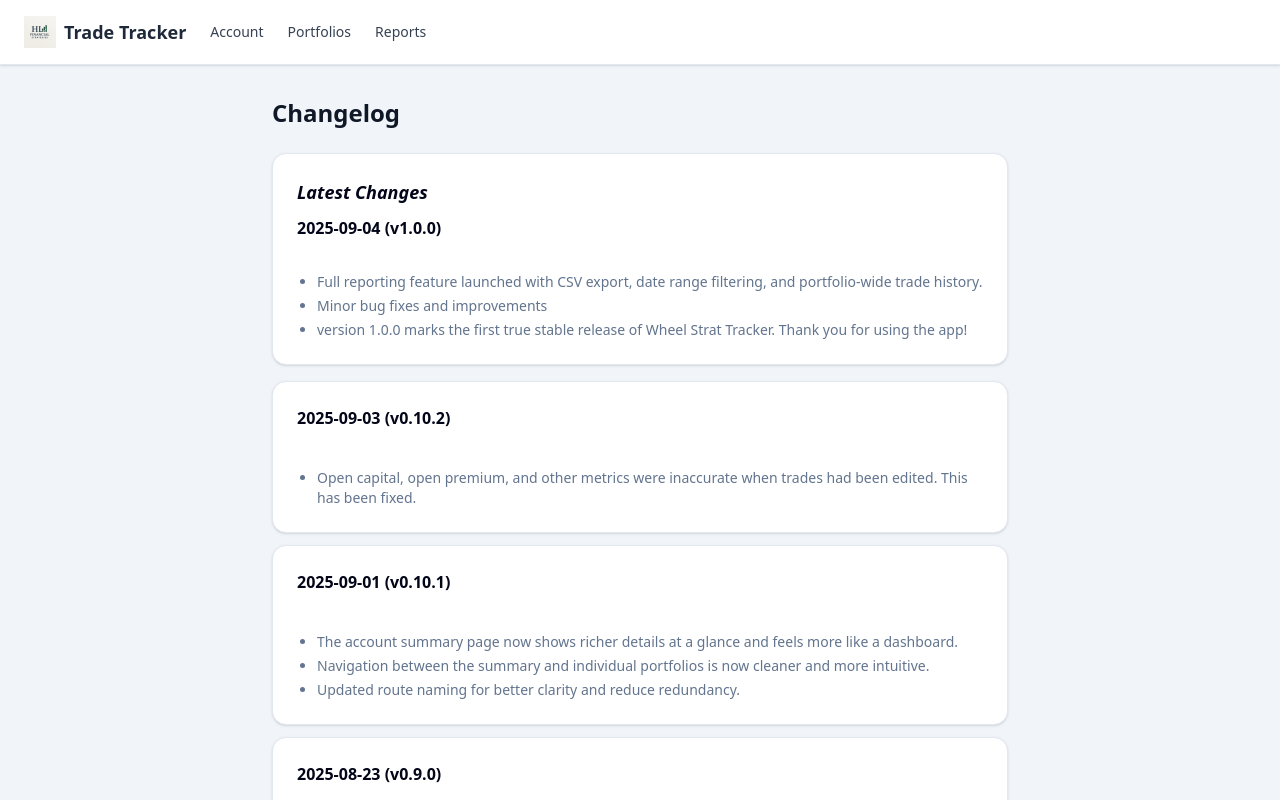
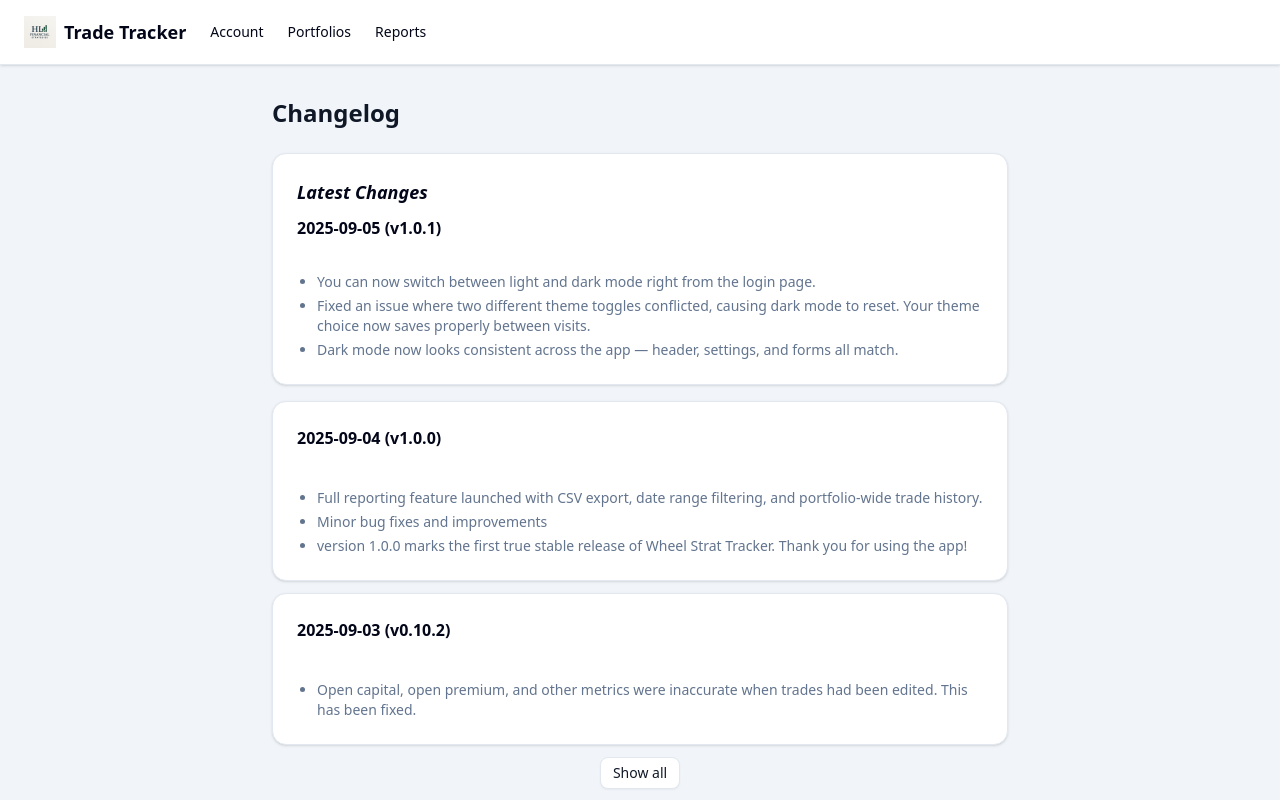
Before and after one commit to boostmx/wheel-strat-tracker, a Next.js app: page /changelog in a window 1280 px wide. Shown: the top 800 px of the page. Built offline with nearby package versions, Linux system fonts and the light colour scheme; no server answers; sample sign-in values are in the browser's storage.

Commit message:
fixes: theme toggling no longer resets on refresh! changelog page updates

```diff
--- a/src/app/changelog/page.tsx
+++ b/src/app/changelog/page.tsx
@@ -13,7 +13,11 @@ export default function ChangelogPage() {
   return (
     <div className="mx-auto max-w-3xl px-4 py-8">
       <h1 className="mb-6 text-2xl font-bold">Changelog</h1>
-      <ChangelogList items={items} />
+      <ChangelogList
+        items={items}
+        initialVisibleCount={3}
+        showToggle={true}
+        />
     </div>
   );
 }
--- a/src/app/login/page.tsx
+++ b/src/app/login/page.tsx
@@ -8,6 +8,7 @@ import { Input } from "@/components/ui/input";
 import { Card, CardContent } from "@/components/ui/card";
 import { toast } from "sonner";
 import { VersionBadge } from "@/components/layout/VersionBadge";
+import { ThemeToggle } from "@/components/theme-toggle";
 
 export default function LoginPage() {
   const router = useRouter();
@@ -38,6 +39,9 @@ export default function LoginPage() {
 
   return (
     <div className="flex flex-col items-center justify-center min-h-screen bg-muted px-4 relative">
+      <div className="absolute top-4 right-4">
+        <ThemeToggle />
+      </div>
       <h1 className="text-2xl font-bold italic mb-6 text-primary">
         Trade Tracker
       </h1>
--- a/src/components/layout/SiteFooter.tsx
+++ b/src/components/layout/SiteFooter.tsx
@@ -61,6 +61,14 @@ export function SiteFooter() {
                   Portfolios
                 </Link>
               </li>
+              <li>
+                <Link
+                  href="/reports"
+                  className="text-muted-foreground hover:text-foreground"
+                >
+                  Reports
+                </Link>
+              </li>
             </ul>
           </div>
 
--- a/src/components/layout/SiteHeader.tsx
+++ b/src/components/layout/SiteHeader.tsx
@@ -14,20 +14,41 @@ import {
   DropdownMenuTrigger,
 } from "@/components/ui/dropdown-menu";
 import { Button } from "@/components/ui/button";
+import { useTheme } from "next-themes";
 
 function ThemeToggle() {
-  const [isDark, setIsDark] = useState(false);
-  useEffect(() => {
-    setIsDark(document.documentElement.classList.contains("dark"));
-  }, []);
+  const { theme, resolvedTheme, setTheme } = useTheme();
+  const [mounted, setMounted] = useState(false);
+
+  useEffect(() => setMounted(true), []);
+  if (!mounted) return null;
+
+  const STORAGE_KEY = "wheeltracker.theme" as const;
+  const current = (theme ?? resolvedTheme) as "light" | "dark" | undefined;
+  const isDark = current === "dark";
+  const nextTheme = isDark ? "light" : "dark";
+
+  function persist(value: "light" | "dark"): void {
+    try {
+      window.localStorage.setItem(STORAGE_KEY, value);
+    } catch {}
+    try {
+      document.cookie = `${STORAGE_KEY}=${value}; Path=/; Max-Age=31536000; SameSite=Lax`;
+    } catch {}
+  }
+
   function toggle() {
-    document.documentElement.classList.toggle("dark");
-    setIsDark((x) => !x);
+    setTheme(nextTheme); // updates <html class> via next-themes
+    persist(nextTheme); // ensure persistence across refresh / SSR
   }
+
   return (
     <button
       onClick={toggle}
       className="text-sm w-full text-left flex items-center gap-2"
+      aria-label={isDark ? "Switch to light mode" : "Switch to dark mode"}
+      aria-pressed={isDark}
+      type="button"
     >
       {isDark ? (
         <>
@@ -55,7 +76,7 @@ export function SiteHeader() {
       .toUpperCase() || "U";
 
   return (
-    <header className="w-full border-b px-6 py-4 flex items-center justify-between bg-white dark:bg-zinc-950 shadow-sm">
+    <header className="w-full border-b border-border px-6 py-4 flex items-center justify-between bg-background shadow-sm">
       {/* Left: logo + desktop nav */}
       <div className="hidden md:flex items-center gap-6">
         <Link href="/summary" className="flex items-center gap-2">
@@ -65,26 +86,26 @@ export function SiteHeader() {
             width={32}
             height={32}
           />
-          <span className="text-lg font-semibold text-gray-800 dark:text-gray-100">
+          <span className="text-lg font-semibold text-foreground">
             Trade Tracker
           </span>
         </Link>
         <nav className="flex items-center gap-6">
           <Link
             href="/summary"
-            className="text-sm text-gray-700 dark:text-gray-200 hover:underline"
+            className="text-sm text-foreground hover:underline"
           >
             Account
           </Link>
           <Link
             href="/portfolios"
-            className="text-sm text-gray-700 dark:text-gray-200 hover:underline"
+            className="text-sm text-foreground hover:underline"
           >
             Portfolios
           </Link>
           <Link
             href="/reports"
-            className="text-sm text-gray-700 dark:text-gray-200 hover:underline"
+            className="text-sm text-foreground hover:underline"
           >
             Reports
           </Link>
@@ -100,7 +121,7 @@ export function SiteHeader() {
             width={28}
             height={28}
           />
-          <span className="text-base font-semibold text-gray-800 dark:text-gray-100">
+          <span className="text-base font-semibold text-foreground">
             Trade Tracker
           </span>
         </Link>
@@ -162,7 +183,7 @@ export function SiteHeader() {
                       <span className="font-medium">
                         {user.firstName} {user.lastName}
                       </span>
-                      <span className="text-xs text-gray-500">
+                      <span className="text-xs text-muted-foreground">
                         @{user.username}
                       </span>
                     </div>
@@ -198,7 +219,7 @@ export function SiteHeader() {
                       {initials}
                     </div>
                   )}
-                  <span className="text-sm text-gray-700 dark:text-gray-200 hidden sm:inline">
+                  <span className="text-sm text-foreground hidden sm:inline">
                     {user.firstName}
                   </span>
                 </Button>
@@ -209,7 +230,7 @@ export function SiteHeader() {
                     <span className="font-medium">
                       {user.firstName} {user.lastName}
                     </span>
-                    <span className="text-xs text-gray-500">
+                    <span className="text-xs text-muted-foreground">
                       @{user.username}
                     </span>
                   </div>
--- /dev/null
+++ b/src/components/layout/ThemeCookieSync.tsx
@@ -0,0 +1,17 @@
+"use client";
+
+import { useEffect } from "react";
+import { useTheme } from "next-themes";
+
+export default function ThemeCookieSync() {
+  const { theme, resolvedTheme } = useTheme();
+  const t = theme ?? resolvedTheme;
+
+  useEffect(() => {
+    if (t === "dark" || t === "light") {
+      document.cookie = `wheeltracker.theme=${t}; Path=/; Max-Age=31536000; SameSite=Lax`;
+    }
+  }, [t]);
+
+  return null;
+}
--- a/src/components/theme-toggle.tsx
+++ b/src/components/theme-toggle.tsx
@@ -4,25 +4,45 @@ import { useEffect, useState } from "react";
 import { useTheme } from "next-themes";
 import { Moon, Sun } from "lucide-react";
 
+const STORAGE_KEY = "wheeltracker.theme" as const; // must match ThemeProvider + layout
+
 export function ThemeToggle() {
-  const { resolvedTheme, setTheme } = useTheme();
+  const { theme, resolvedTheme, setTheme } = useTheme();
   const [mounted, setMounted] = useState(false);
 
   // Avoid SSR hydration mismatch: render only after mount when theme is known
   useEffect(() => setMounted(true), []);
   if (!mounted) return null;
 
-  const isDark = resolvedTheme === "dark";
+  const current = (theme ?? resolvedTheme) as "light" | "dark" | undefined;
+  const isDark = current === "dark";
   const nextTheme = isDark ? "light" : "dark";
+
+  function persist(value: "light" | "dark"): void {
+    // Write to localStorage so pre-hydration script can read it on next load
+    try {
+      window.localStorage.setItem(STORAGE_KEY, value);
+    } catch {}
+    // Mirror to cookie for optional SSR/middleware usage
+    try {
+      document.cookie = `${STORAGE_KEY}=${value}; Path=/; Max-Age=31536000; SameSite=Lax`;
+    } catch {}
+  }
+
+  function handleClick() {
+    setTheme(nextTheme); // updates <html class> via next-themes
+    persist(nextTheme); // guarantee persistence across refreshes
+  }
 
   return (
     <button
-      onClick={() => setTheme(nextTheme)}
+      onClick={handleClick}
       className="p-2 rounded-md bg-gray-100 dark:bg-gray-800 hover:bg-gray-200 dark:hover:bg-gray-700"
-      aria-label="Toggle theme"
+      aria-label={isDark ? "Switch to light mode" : "Switch to dark mode"}
       aria-pressed={isDark}
       title={`Switch to ${nextTheme} mode`}
       type="button"
+      data-component-source="src/components/theme-toggle.tsx"
     >
       {isDark ? (
         <Sun className="h-5 w-5 text-yellow-400" />
--- a/src/data/changelog.ts
+++ b/src/data/changelog.ts
@@ -5,6 +5,15 @@ export interface ChangelogEntry {
 }
 
 export const changelog: ChangelogEntry[] = [
+  {
+    date: "2025-09-05",
+    version: "v1.0.1",
+    highlights: [
+      "You can now switch between light and dark mode right from the login page.",
+      "Fixed an issue where two different theme toggles conflicted, causing dark mode to reset. Your theme choice now saves properly between visits.",
+      "Dark mode now looks consistent across the app — header, settings, and forms all match.",
+    ],
+  },
   {
     date: "2025-09-04",
     version: "v1.0.0",
--- a/src/features/changelog/components/ChangelogList.tsx
+++ b/src/features/changelog/components/ChangelogList.tsx
@@ -4,13 +4,18 @@
 import { ChangelogEntry } from "@/data/changelog";
 import { Card, CardHeader, CardTitle, CardContent } from "@/components/ui/card";
 import { cn } from "@/lib/utils"; // optional; remove if you don't use cn()
+import { useState } from "react";
+import { Button } from "@/components/ui/button";
 
 interface Props {
   items: ChangelogEntry[];
   className?: string;
+  initialVisibleCount?: number; // total entries (including Latest) to show before collapsing
+  showToggle?: boolean; // allow hiding the toggle entirely if false
 }
 
-export default function ChangelogList({ items, className }: Props) {
+export default function ChangelogList({ items, className, initialVisibleCount = 4, showToggle = true }: Props) {
+  const [expanded, setExpanded] = useState(false);
   if (!items || items.length === 0) {
     return (
       <Card className={cn("border bg-card", className)}>
@@ -23,6 +28,12 @@ export default function ChangelogList({ items, className }: Props) {
   }
 
   const [latest, ...older] = items;
+  // Compute how many older items to show when collapsed. We always show the latest card.
+  const collapsedOlderLimit = Math.max(initialVisibleCount - 1, 0);
+  const needsToggle = showToggle && older.length > collapsedOlderLimit;
+  const olderToShow = expanded || !needsToggle ? older : older.slice(0, collapsedOlderLimit);
+
+  const listId = "changelog-older-list";
 
   return (
     <div className={className}>
@@ -46,10 +57,9 @@ export default function ChangelogList({ items, className }: Props) {
         </CardContent>
       </Card>
 
-      {/* Older entries */}
       {older.length > 0 && (
-        <div className="mt-4 space-y-3">
-          {older.map((entry, idx) => (
+        <div className="mt-4 space-y-3" id={listId}>
+          {olderToShow.map((entry, idx) => (
             <Card
               key={`${entry.date}-${entry.version ?? idx}`}
               className="border bg-card"
@@ -69,6 +79,20 @@ export default function ChangelogList({ items, className }: Props) {
               </CardContent>
             </Card>
           ))}
+
+          {needsToggle && (
+            <div className="mt-3 flex justify-center">
+              <Button
+                variant="outline"
+                size="sm"
+                onClick={() => setExpanded((v) => !v)}
+                aria-expanded={expanded}
+                aria-controls={listId}
+              >
+                {expanded ? "Show less" : "Show all"}
+              </Button>
+            </div>
+          )}
         </div>
       )}
     </div>
```
Also changed, not shown: src/app/layout.tsx (+16 -6 lines), src/components/app-providers.tsx (+10 -4 lines), src/features/settings/components/SettingsForm.tsx (+5 -5 lines), src/app/reports/page.tsx (line endings or trailing spaces).
